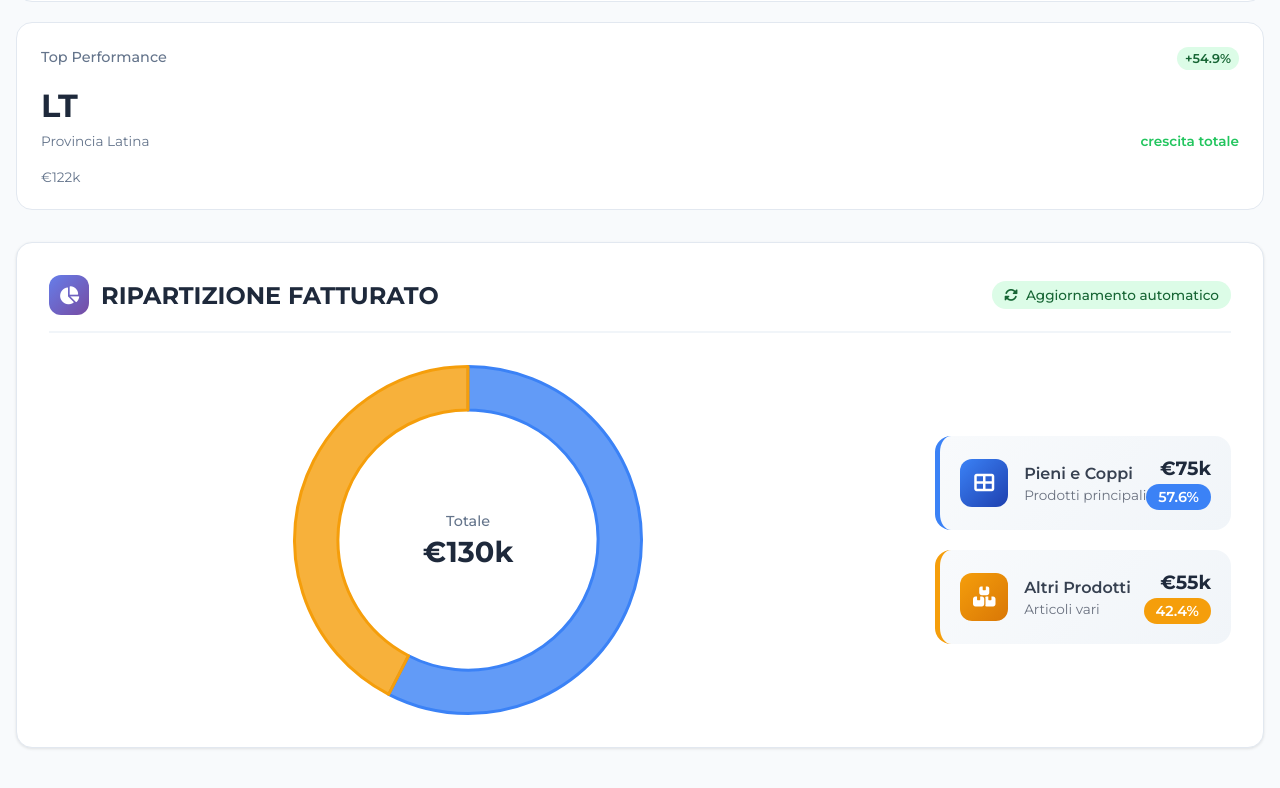
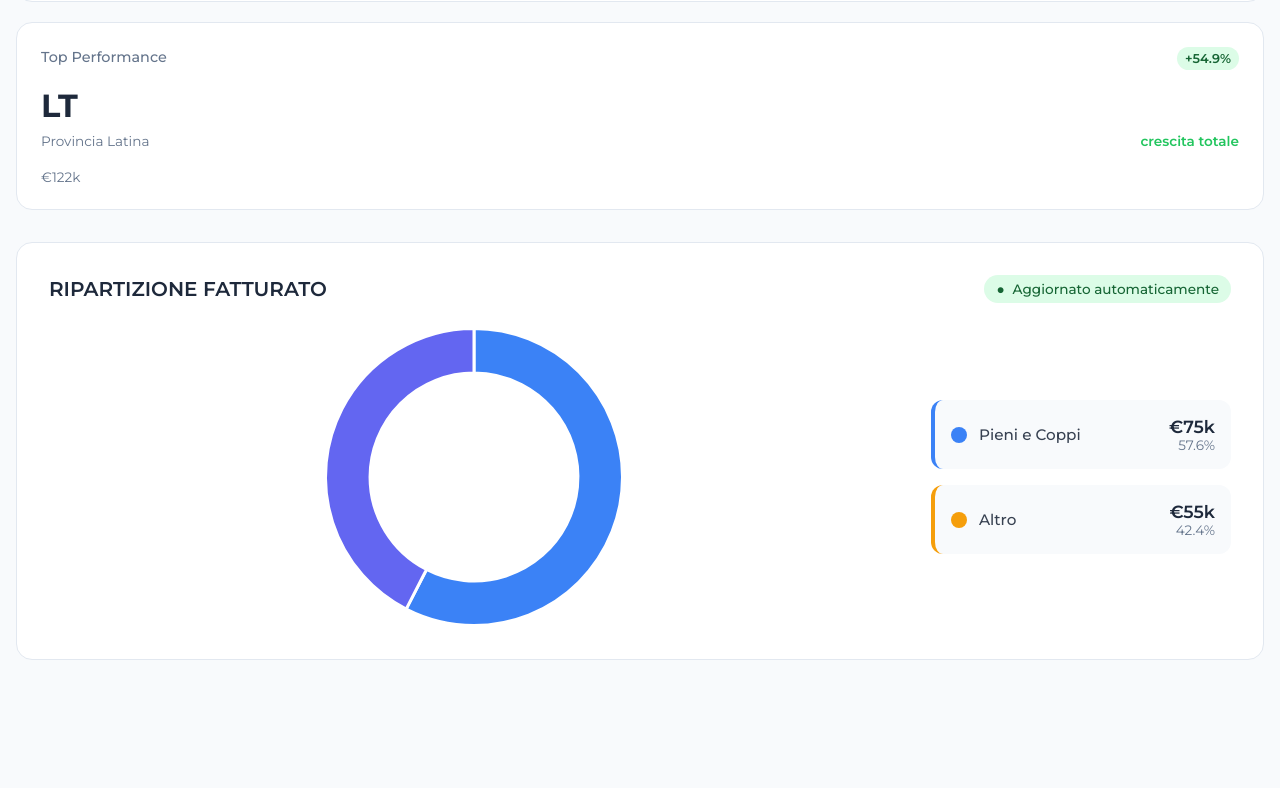
Before and after one commit to marketingcusimano/rete-commerciale-agenti, a website: page docs/dashboard.html in a window 1280 px wide. Shown: the part 1413-2201 px from the top of the page. After the commit the page ends 2121 px from the top, so only its background shows below. Drawn offline with nearby package versions, Linux system fonts and the light colour scheme.

Commit message:
Update dashboard.html

```diff
--- a/docs/dashboard.html
+++ b/docs/dashboard.html
@@ -6,7 +6,6 @@
     <title>Dashboard Agente CARABOT NATALINO</title>
     <link href="https://fonts.googleapis.com/css2?family=Montserrat:wght@300;400;500;600;700&display=swap" rel="stylesheet">
     <script src="https://cdnjs.cloudflare.com/ajax/libs/Chart.js/3.9.1/chart.min.js"></script>
-    <link href="https://cdnjs.cloudflare.com/ajax/libs/font-awesome/6.4.0/css/all.min.css" rel="stylesheet">
     <style>
         * {
             margin: 0;
@@ -128,8 +127,20 @@
 
         .cards-grid {
             display: grid;
-            grid-template-columns: repeat(auto-fit, minmax(320px, 1fr));
+            grid-template-columns: repeat(3, 1fr);
             gap: 20px;
+        }
+
+        @media (max-width: 1024px) {
+            .cards-grid {
+                grid-template-columns: repeat(2, 1fr);
+            }
+        }
+
+        @media (max-width: 640px) {
+            .cards-grid {
+                grid-template-columns: 1fr;
+            }
         }
 
         .metric-card {
@@ -270,102 +281,50 @@
             padding: 32px;
             margin: 32px 0;
             border: 1px solid #e2e8f0;
-            box-shadow: 0 1px 3px rgba(0, 0, 0, 0.1);
         }
 
         .section-header {
             display: flex;
             justify-content: space-between;
             align-items: center;
-            margin-bottom: 32px;
-            padding-bottom: 16px;
-            border-bottom: 2px solid #f1f5f9;
-        }
-
-        .section-title-with-icon {
-            display: flex;
-            align-items: center;
-            gap: 12px;
-        }
-
-        .section-icon {
-            width: 40px;
-            height: 40px;
-            background: linear-gradient(135deg, #667eea 0%, #764ba2 100%);
-            border-radius: 12px;
-            display: flex;
-            align-items: center;
-            justify-content: center;
-            color: white;
-            font-size: 18px;
+            margin-bottom: 24px;
         }
 
         .section-header h2 {
-            font-size: 1.5rem;
-            font-weight: 700;
+            font-size: 1.25rem;
+            font-weight: 600;
             color: #1e293b;
-            margin: 0;
         }
 
         .chart-container {
             display: grid;
-            grid-template-columns: 1fr auto;
-            gap: 48px;
+            grid-template-columns: 1fr 300px;
+            gap: 32px;
             align-items: center;
         }
 
         .chart-wrapper {
             position: relative;
-            height: 350px;
+            height: 300px;
             display: flex;
             justify-content: center;
             align-items: center;
         }
 
-        .chart-center-info {
-            position: absolute;
-            top: 50%;
-            left: 50%;
-            transform: translate(-50%, -50%);
-            text-align: center;
-            pointer-events: none;
-        }
-
-        .chart-center-title {
-            font-size: 0.9rem;
-            color: #64748b;
-            font-weight: 500;
-            margin-bottom: 4px;
-        }
-
-        .chart-center-value {
-            font-size: 1.8rem;
-            font-weight: 700;
-            color: #1e293b;
-        }
-
         .chart-legend {
             display: flex;
             flex-direction: column;
-            gap: 20px;
-            min-width: 280px;
+            gap: 16px;
         }
 
         .legend-item {
             display: flex;
             align-items: center;
             justify-content: space-between;
-            padding: 20px;
-            background: linear-gradient(135deg, #f8fafc 0%, #f1f5f9 100%);
-            border-radius: 16px;
-            border-left: 5px solid;
-            transition: all 0.3s ease;
-            cursor: pointer;
-        }
-
-        .legend-item:hover {
-            transform: translateY(-2px);
-            box-shadow: 0 8px 25px rgba(0, 0, 0, 0.1);
+            padding: 16px;
+            background: #f8fafc;
+            border-radius: 12px;
+            border-left: 4px solid;
         }
 
         .legend-item.pieni-coppi {
@@ -379,94 +338,54 @@
         .legend-content {
             display: flex;
             align-items: center;
-            gap: 16px;
+            gap: 12px;
         }
 
-        .legend-icon-wrapper {
-            width: 48px;
-            height: 48px;
-            border-radius: 12px;
-            display: flex;
-            align-items: center;
-            justify-content: center;
-            font-size: 20px;
-            color: white;
-            font-weight: 600;
+        .legend-color {
+            width: 16px;
+            height: 16px;
+            border-radius: 50%;
         }
 
-        .legend-icon-wrapper.pieni-coppi {
-            background: linear-gradient(135deg, #3b82f6, #1e40af);
+        .legend-color.pieni-coppi {
+            background: #3b82f6;
         }
 
-        .legend-icon-wrapper.altro {
-            background: linear-gradient(135deg, #f59e0b, #d97706);
-        }
-
-        .legend-text {
-            flex: 1;
+        .legend-color.altro {
+            background: #f59e0b;
         }
 
         .legend-label {
-            font-size: 1rem;
-            font-weight: 600;
+            font-size: 0.95rem;
+            font-weight: 500;
             color: #374151;
-            margin-bottom: 4px;
-        }
-
-        .legend-description {
-            font-size: 0.85rem;
-            color: #6b7280;
         }
 
         .legend-value {
             display: flex;
             flex-direction: column;
             align-items: flex-end;
-            gap: 4px;
         }
 
         .legend-amount {
-            font-size: 1.2rem;
-            font-weight: 700;
+            font-size: 1.1rem;
+            font-weight: 600;
             color: #1e293b;
         }
 
         .legend-percentage {
-            font-size: 0.9rem;
-            font-weight: 600;
-            padding: 4px 12px;
-            border-radius: 20px;
-            color: white;
-        }
-
-        .legend-percentage.pieni-coppi {
-            background: #3b82f6;
-        }
-
-        .legend-percentage.altro {
-            background: #f59e0b;
+            font-size: 0.85rem;
+            color: #64748b;
         }
 
         @media (max-width: 768px) {
             .chart-container {
                 grid-template-columns: 1fr;
-                gap: 32px;
+                gap: 24px;
             }
 
             .chart-section {
-                padding: 24px;
-            }
-
-            .chart-wrapper {
-                height: 280px;
-            }
-
-            .legend-item {
-                padding: 16px;
-            }
-
-            .section-header h2 {
-                font-size: 1.25rem;
+                padding: 20px;
             }
         }
             .dashboard-container {
@@ -541,24 +460,15 @@
             <!-- SEZIONE 5: RIPARTIZIONE FATTURATO -->
             <div class="chart-section">
                 <div class="section-header">
-                    <div class="section-title-with-icon">
-                        <div class="section-icon">
-                            <i class="fas fa-chart-pie"></i>
-                        </div>
-                        <h2>RIPARTIZIONE FATTURATO</h2>
-                    </div>
+                    <h2>RIPARTIZIONE FATTURATO</h2>
                     <div class="status-indicator">
-                        <span><i class="fas fa-sync-alt"></i></span>
-                        <span>Aggiornamento automatico</span>
+                        <span>●</span>
+                        <span>Aggiornato automaticamente</span>
                     </div>
                 </div>
                 <div class="chart-container">
                     <div class="chart-wrapper">
                         <canvas id="fatturato-chart"></canvas>
-                        <div class="chart-center-info" id="chartCenterInfo">
-                            <div class="chart-center-title">Totale</div>
-                            <div class="chart-center-value" id="chartCenterValue">€90k</div>
-                        </div>
                     </div>
                     <div class="chart-legend" id="chartLegend">
                         <!-- Legend sarà generata dinamicamente -->
@@ -862,40 +772,27 @@
 
             console.log(`Ripartizione automatica: Pieni e Coppi €${pieniCoppiValue} (${pieniCoppiPerc}%), Altro €${altroValue} (${altroPerc}%)`);
 
-            // Aggiorna il valore centrale
-            document.getElementById('chartCenterValue').textContent = formatCurrency(total);
-
-            // Aggiorna legend dinamicamente con icone
+            // Aggiorna legend dinamicamente
             const legendContainer = document.getElementById('chartLegend');
             legendContainer.innerHTML = `
                 <div class="legend-item pieni-coppi">
                     <div class="legend-content">
-                        <div class="legend-icon-wrapper pieni-coppi">
-                            <i class="fas fa-th-large"></i>
-                        </div>
-                        <div class="legend-text">
-                            <div class="legend-label">Pieni e Coppi</div>
-                            <div class="legend-description">Prodotti principali</div>
-                        </div>
+                        <div class="legend-color pieni-coppi"></div>
+                        <div class="legend-label">Pieni e Coppi</div>
                     </div>
                     <div class="legend-value">
                         <div class="legend-amount">${formatCurrency(pieniCoppiValue)}</div>
-                        <div class="legend-percentage pieni-coppi">${pieniCoppiPerc}%</div>
+                        <div class="legend-percentage">${pieniCoppiPerc}%</div>
                     </div>
                 </div>
                 <div class="legend-item altro">
                     <div class="legend-content">
-                        <div class="legend-icon-wrapper altro">
-                            <i class="fas fa-boxes"></i>
-                        </div>
-                        <div class="legend-text">
-                            <div class="legend-label">Altri Prodotti</div>
-                            <div class="legend-description">Articoli vari</div>
-                        </div>
+                        <div class="legend-color altro"></div>
+                        <div class="legend-label">Altro</div>
                     </div>
                     <div class="legend-value">
                         <div class="legend-amount">${formatCurrency(altroValue)}</div>
-                        <div class="legend-percentage altro">${altroPerc}%</div>
+                        <div class="legend-percentage">${altroPerc}%</div>
                     </div>
                 </div>
             `;
@@ -905,58 +802,37 @@
                 fatturato_chart.destroy();
             }
 
-            // Crea nuovo chart con dati dinamici e design moderno
+            // Crea nuovo chart con dati dinamici
             const ctx = document.getElementById('fatturato-chart').getContext('2d');
             fatturato_chart = new Chart(ctx, {
                 type: 'doughnut',
                 data: {
-                    labels: ['Pieni e Coppi', 'Altri Prodotti'],
+                    labels: ['Pieni e Coppi', 'Altro'],
                     datasets: [{
                         data: [pieniCoppiValue, altroValue],
-                        backgroundColor: [
-                            'rgba(59, 130, 246, 0.8)',
-                            'rgba(245, 158, 11, 0.8)'
-                        ],
-                        borderColor: [
-                            'rgba(59, 130, 246, 1)',
-                            'rgba(245, 158, 11, 1)'
-                        ],
+                        backgroundColor: ['#3b82f6', '#6366f1'],
+                        borderColor: '#ffffff',
                         borderWidth: 3,
                         hoverBorderWidth: 5,
-                        hoverOffset: 12,
-                        hoverBackgroundColor: [
-                            'rgba(59, 130, 246, 0.9)',
-                            'rgba(245, 158, 11, 0.9)'
-                        ]
+                        hoverOffset: 8
                     }]
                 },
                 options: {
                     responsive: true,
                     maintainAspectRatio: false,
-                    cutout: '75%',
+                    cutout: '70%',
                     plugins: {
                         legend: {
                             display: false
                         },
                         tooltip: {
-                            backgroundColor: 'rgba(30, 41, 59, 0.95)',
+                            backgroundColor: '#1e293b',
                             titleColor: '#ffffff',
                             bodyColor: '#ffffff',
                             borderColor: '#64748b',
                             borderWidth: 1,
-                            cornerRadius: 12,
+                            cornerRadius: 8,
                             displayColors: true,
-                            titleFont: {
-                                family: 'Montserrat',
-                                size: 14,
-                                weight: '600'
-                            },
-                            bodyFont: {
-                                family: 'Montserrat',
-                                size: 13,
-                                weight: '500'
-                            },
-                            padding: 12,
                             callbacks: {
                                 label: function(context) {
                                     const value = context.parsed;
@@ -973,13 +849,8 @@
                     animation: {
                         animateScale: true,
                         animateRotate: true,
-                        duration: 1200,
-                        easing: 'easeInOutCubic'
-                    },
-                    elements: {
-                        arc: {
-                            borderJoinStyle: 'round'
-                        }
+                        duration: 1000,
+                        easing: 'easeInOutQuart'
                     }
                 }
             });
```
